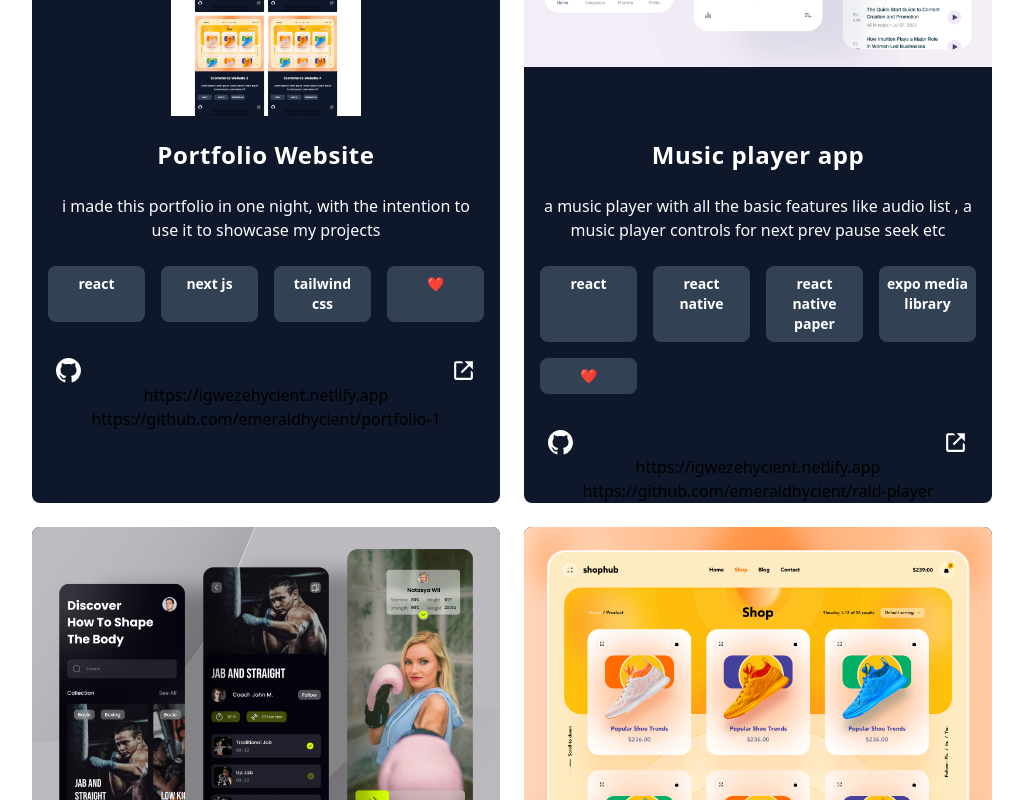
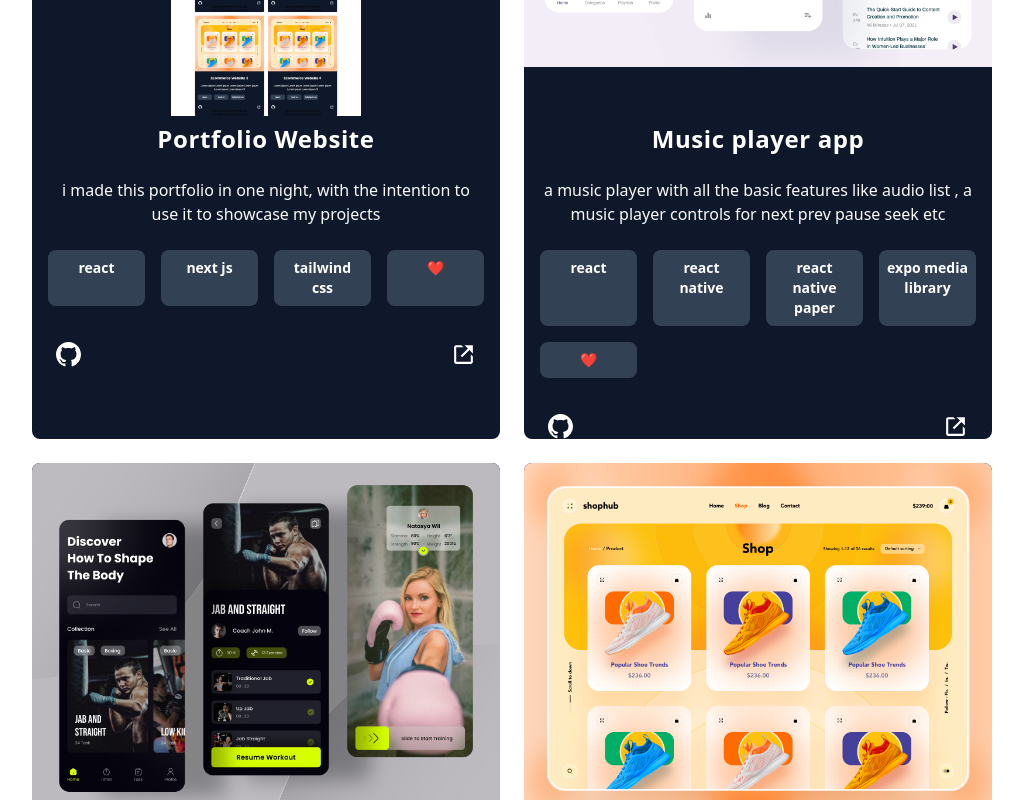
Before and after one commit to emeraldhycient/portfolio-1, a Next.js app: page / in a window 1280 px wide. Shown: the part 1420-2220 px from the top of the page, without its empty margins (128-1151 px from the left). Built offline with nearby package versions, Linux system fonts and the light colour scheme; a web font is replaced by a local one.

Commit message:
changes a bit

```diff
--- a/components/Project.jsx
+++ b/components/Project.jsx
@@ -20,7 +20,7 @@ function Project({ data }) {
         className="rounded-lg"
       ></div>
       <div className="flex flex-col justify-center items-center px-4">
-        <h1 className="text-2xl font-semibold text-white tracking-wide leading-tight mt-6 mb-6 ">
+        <h1 className="text-2xl font-semibold text-white tracking-wide leading-tight mt-2 mb-6 ">
           {title}
         </h1>
         <p className="text-gray-50 text-center">{description}</p>
@@ -49,8 +49,6 @@ function Project({ data }) {
             <BiLinkExternal size={25} className="text-white" />
           </a>
         </div>
-        <p>{url}</p>
-        <p>{github}</p>
       </div>
     </section>
   );
```
